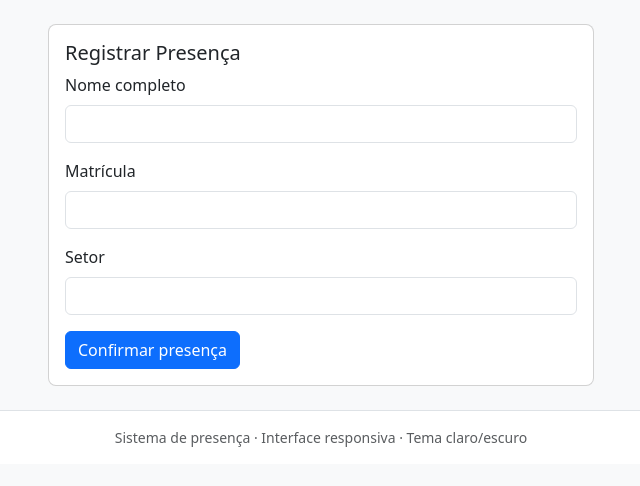
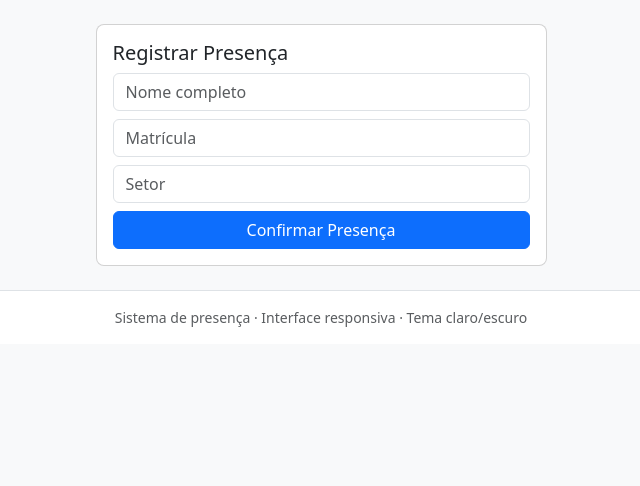
Before and after one commit to awerneck/lista_presenca, a Flask app: template templates/presenca.html in a window 1280 px wide. Shown: the part 56-542 px from the top of the page, without its empty margins (319-959 px from the left). Run offline with Flask 3, Linux system fonts and the light colour scheme; the template is opened without the code that fills it, so the values that code supplies are empty; parts of the project's set-up code (start-up, migrations or seed data) failed here and were passed over.

Commit message:
Update presenca.html

```diff
--- a/templates/presenca.html
+++ b/templates/presenca.html
@@ -1,38 +1,42 @@
 {% extends "base.html" %}
+{% block title %}Registrar Presença{% endblock %}
 {% block content %}
 <div class="row justify-content-center">
-  <div class="col-md-6">
-    <div class="card p-3">
-      <h5 class="card-title">Registrar Presença</h5>
+  <div class="col-12 col-md-7 col-lg-5">
+    <div class="card">
+      <div class="card-body">
+        {% if sucesso %}
+          <h2 class="h5 text-success" id="confirmTitle">Presença confirmada</h2>
+          <p id="confirmMsg"><strong>{{ nome }}</strong> — Matrícula: <strong>{{ matricula }}</strong></p>
+          <p>Horário: <strong>{{ datahora }}</strong></p>
+          <p>Local aproximado: <strong>{{ local }}</strong>{% if pais %} — {{ pais }}{% endif %}</p>
+          <p class="small text-muted">IP: {{ ip }}</p>
+          <a class="btn btn-secondary w-100" href="/">Voltar</a>
 
-      {% if erro %}
-        <div class="alert alert-danger">{{ erro }}</div>
-      {% endif %}
-
-      {% if sucesso %}
-        <div class="alert alert-success">
-          Presença registrada: <strong>{{ nome }}</strong><br>
-          Matrícula: {{ matricula }} — {{ datahora }} — IP: {{ ip }}
+        {% else %}
+          <h2 class="h5">Registrar Presença</h2>
+          {% if erro %}<div class="alert alert-danger" role="alert">{{ erro }}</div>{% endif %}
+          <form method="POST" novalidate aria-labelledby="formTitle">
+            <input type="hidden" name="token" value="{{ token }}">
+            <div class="mb-2">
+              <label class="form-label visually-hidden" for="nome">Nome completo</label>
+              <input id="nome" class="form-control" name="nome" placeholder="Nome completo" required aria-required="true">
             </div>
-      {% else %}
-        <form method="POST" novalidate>
-          <input type="hidden" name="token" value="{{ token }}">
-          <div class="mb-3">
-            <label class="form-label">Nome completo</label>
-            <input class="form-control" name="nome" required>
+            <div class="mb-2">
+              <label class="form-label visually-hidden" for="matricula">Matrícula</label>
+              <input id="matricula" class="form-control" name="matricula" placeholder="Matrícula" required aria-required="true">
             </div>
-          <div class="mb-3">
-            <label class="form-label">Matrícula</label>
-            <input class="form-control" name="matricula" required>
+            <div class="mb-2">
+              <label class="form-label visually-hidden" for="setor">Setor</label>
+              <input id="setor" class="form-control" name="setor" placeholder="Setor" required aria-required="true">
             </div>
-          <div class="mb-3">
-            <label class="form-label">Setor</label>
-            <input class="form-control" name="setor" required>
+            <div class="d-grid">
+              <button class="btn btn-primary" type="submit" id="submitBtn">Confirmar Presença</button>
             </div>
-          <button class="btn btn-primary">Confirmar presença</button>
           </form>
         {% endif %}
       </div>
     </div>
   </div>
+</div>
 {% endblock %}
```
Lines whose indentation alone changed are shown as unchanged.
